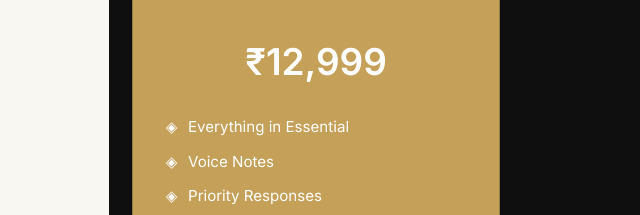
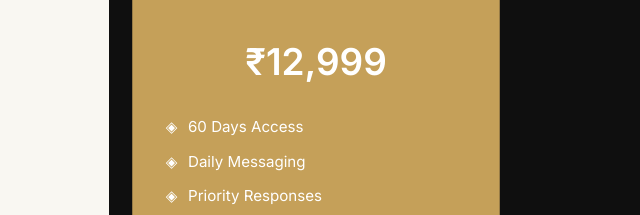
Before and after one commit to roshanamancha17/THE-ELITE-COMPANION-CLUB, a plain HTML site: page index.html in a window 1280 px wide. Shown: the part 1634-1849 px from the top of the page, 515-1155 px from the left. Drawn offline with nearby package versions, Linux system fonts and the light colour scheme; a web font is replaced by a local one.

Commit message:
final changes

```diff
--- a/index.html
+++ b/index.html
@@ -414,8 +414,8 @@ Limited companion slots available.</p>
             <div class="price-tag">₹12,999</div>
 
             <ul class="feature-list">
-                <li>Everything in Essential</li>
-                <li>Voice Notes</li>
+                <li>60 Days Access</li>
+                <li>Daily Messaging</li>
                 <li>Priority Responses</li>
                 <li>Exclusive Content</li>
             </ul>
```
